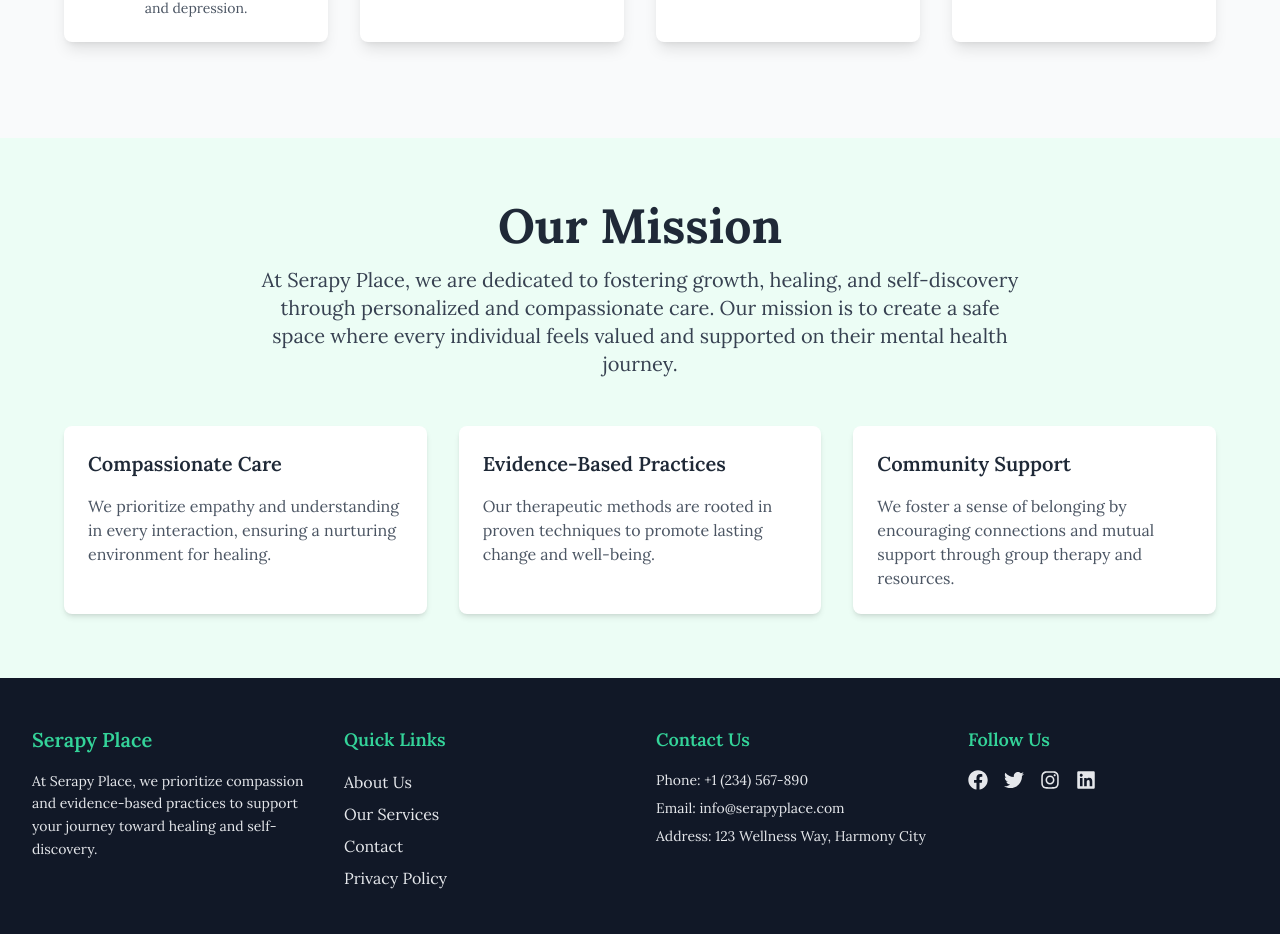
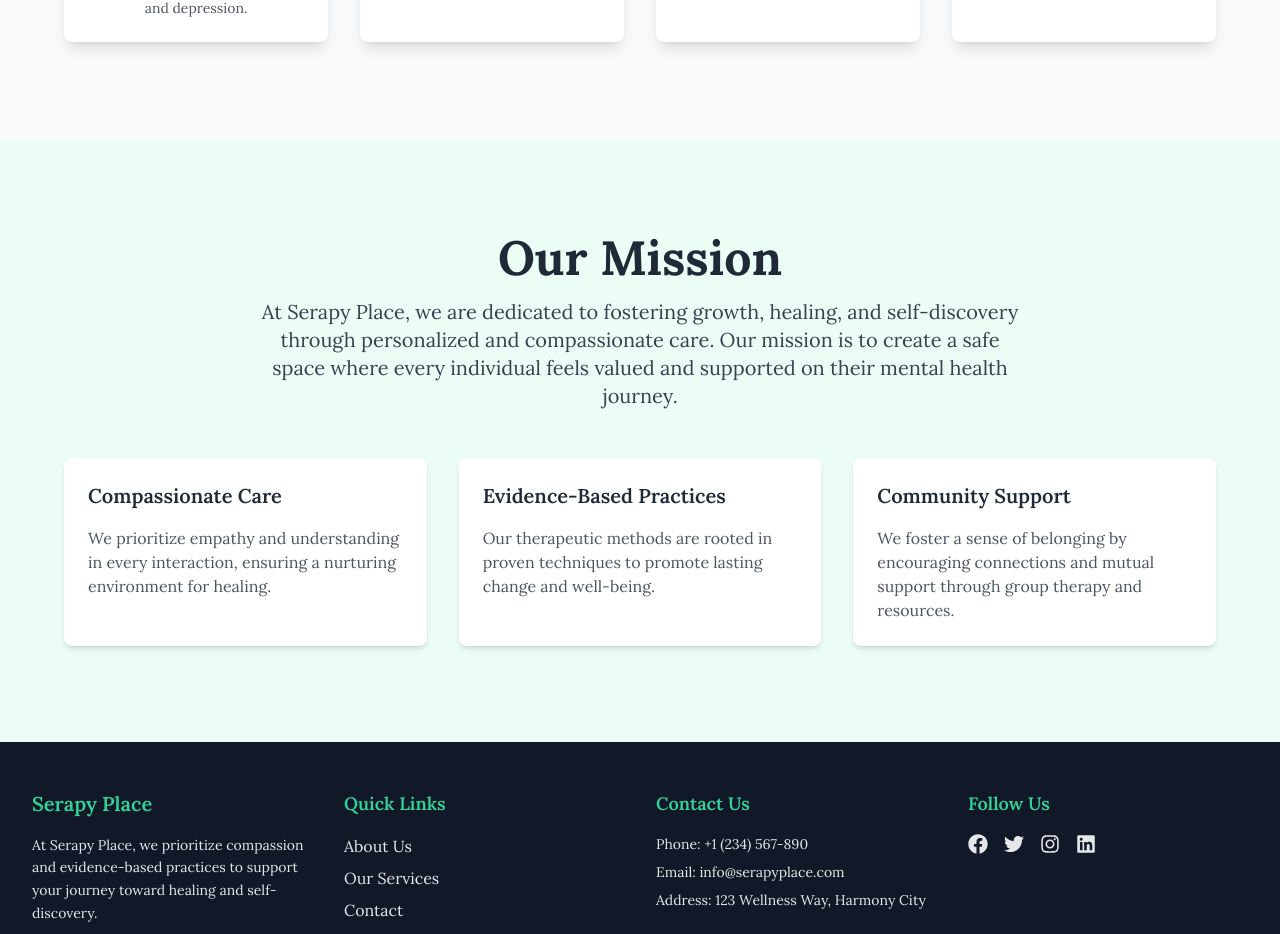
Before and after one commit to collinskrotich/serapy_place, a Next.js app: page /team in a window 1280 px wide. Shown: the part 734-1668 px from the top of the page. Built offline with nearby package versions, Linux system fonts and the light colour scheme; a web font is replaced by a local one.

Commit message:
update images

```diff
--- a/app/team/Mission.tsx
+++ b/app/team/Mission.tsx
@@ -2,7 +2,7 @@
 
 const OurMission = () => {
     return (
-        <section className="py-16 px-6 lg:px-16 bg-emerald-50">
+        <section className="py-24 px-6 lg:px-16 bg-emerald-50">
             <div className="max-w-7xl mx-auto text-center">
                 <h2 className="text-4xl font-extrabold text-gray-800 lg:text-5xl">
                     Our Mission
```
